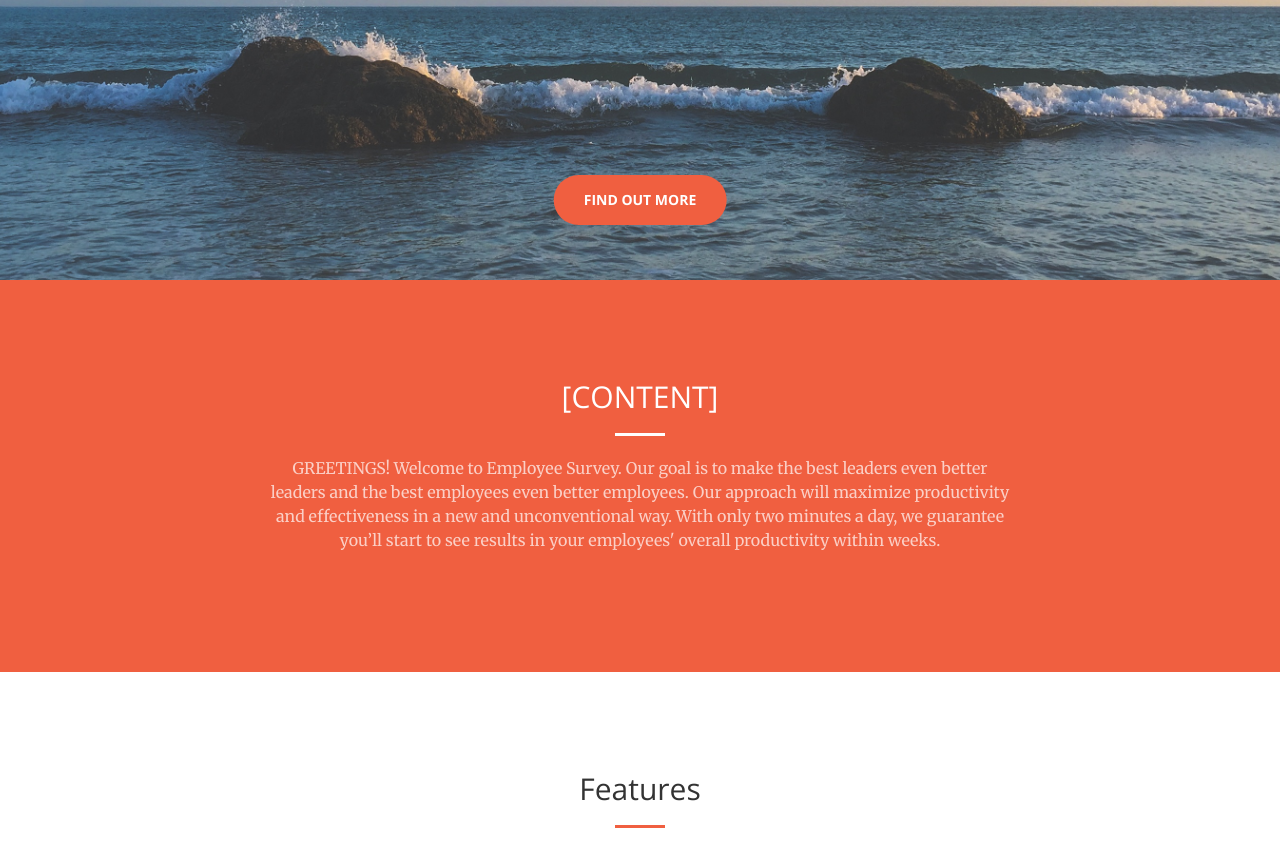
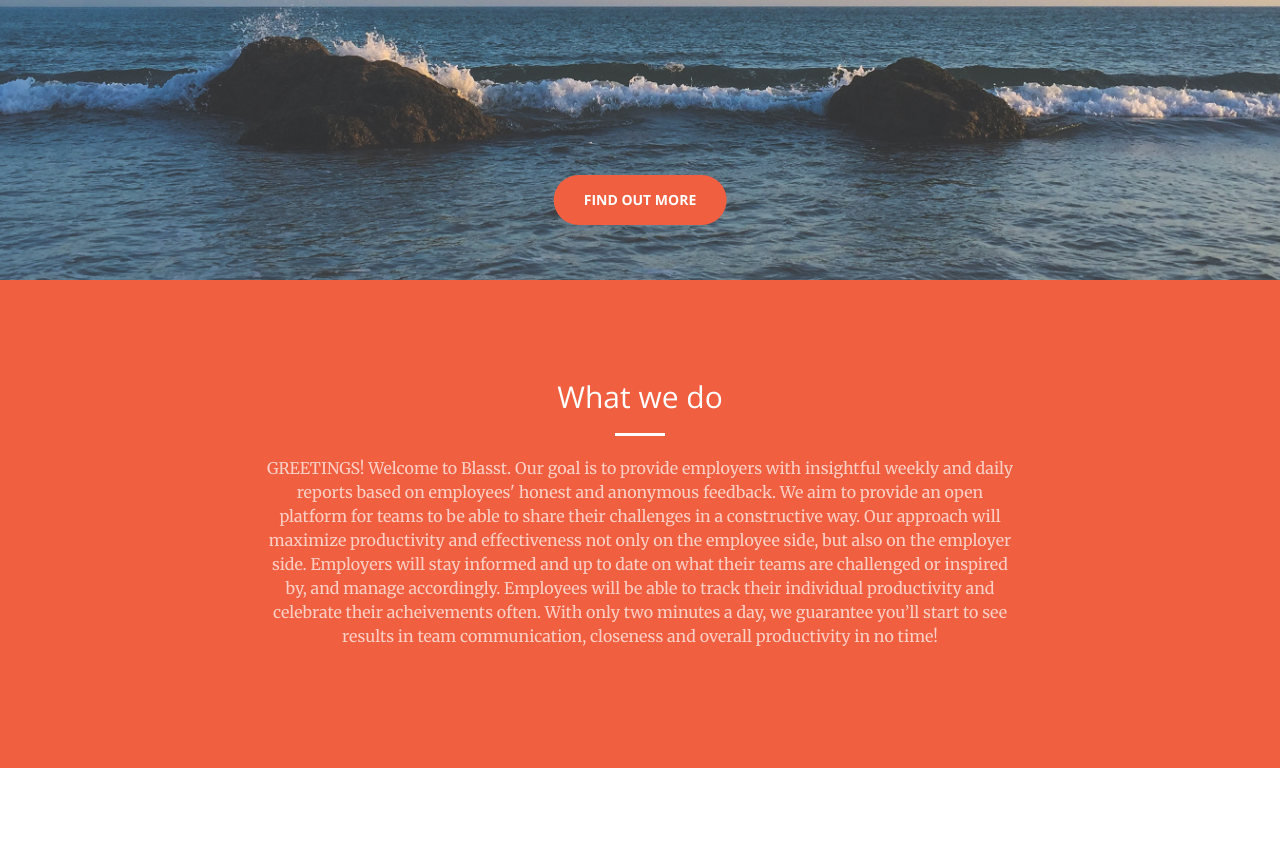
Before and after one commit to dylanmoz/cse170, a plain HTML site: page index.html in a window 1280 px wide. Shown: the part 520-1365 px from the top of the page. Drawn offline with nearby package versions, Linux system fonts and the light colour scheme.

Commit message:
edited description

```diff
--- a/index.html
+++ b/index.html
@@ -77,15 +77,22 @@
         <div class="container">
             <div class="row">
                 <div class="col-lg-8 col-lg-offset-2 text-center">
-                    <h2 class="section-heading">[CONTENT]</h2>
+                    <h2 class="section-heading">What we do</h2>
                     <hr class="light">
-                    <p class="text-faded">GREETINGS! Welcome to Employee Survey.
-                    Our goal is to make the best leaders even better leaders
-                    and the best employees even better employees.
-                    Our approach will maximize productivity and
-                    effectiveness in a new and unconventional way. With only
-                    two minutes a day, we guarantee you’ll start to see results
-                    in your employees' overall productivity within weeks.</p>
+                    <p class="text-faded">GREETINGS! Welcome to Blasst.
+                    Our goal is to provide employers with insightful weekly and
+                    daily reports based on employees' honest and anonymous
+                    feedback. We aim to provide an open platform
+                    for teams to be able to share their challenges in a
+                    constructive way. Our approach will maximize productivity and
+                    effectiveness not only on the employee side, but also
+                    on the employer side. Employers will stay informed and up to
+                    date on what their teams are challenged or inspired by, and
+                    manage accordingly. Employees will be able to track their
+                    individual productivity and celebrate their acheivements often.
+                    With only two minutes a day, we guarantee you’ll start to see results in
+                    team communication, closeness and overall productivity
+                    in no time!</p>
                 </div>
             </div>
         </div>
```
